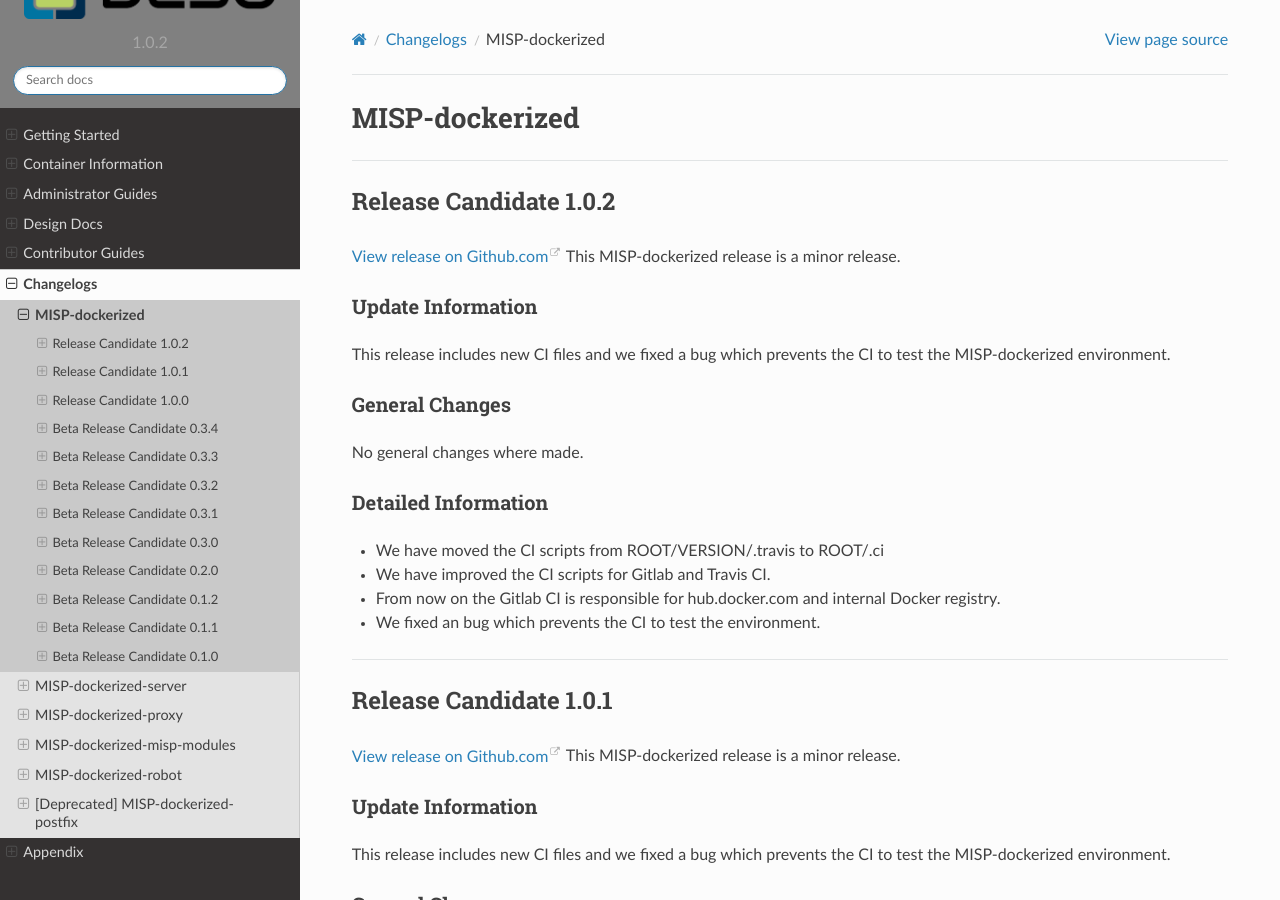
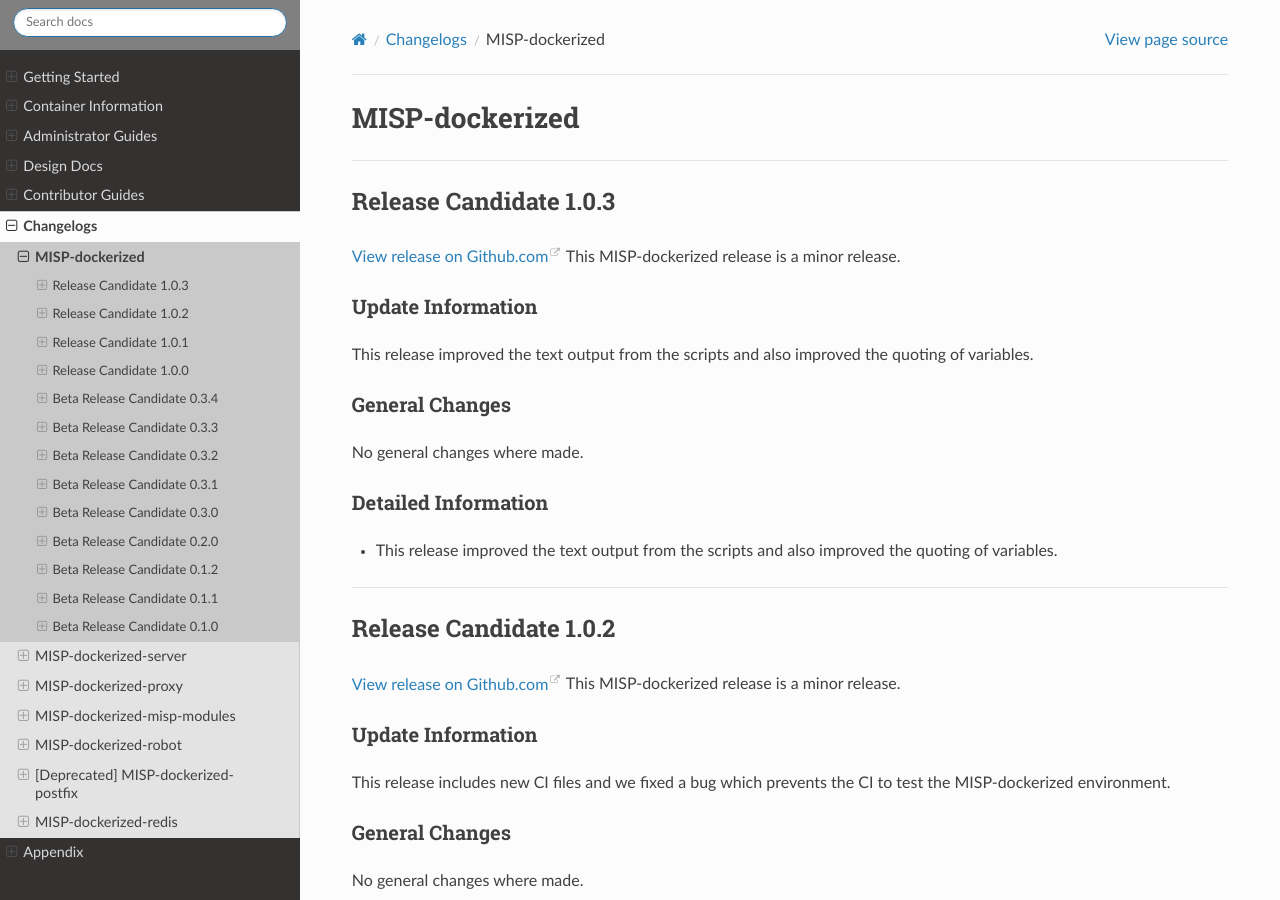
Before and after one commit to DCSO/MISP-dockerized-docs, a Sphinx documentation site: the page built from docs/changelogs/MISP-dockerized.md, in a window 1280 px wide and 900 px high. Built offline with Sphinx 7.4.7 and the Read the Docs theme 2.0.0, drawn with Linux system fonts in a browser that asks for light colours; pages that are not in the unit, such as notebooks, are missing from menus.

Commit message:
Change Documentation to 1.0.3 and add redis in index files (#6)
* Updated Configuration to 1.0.3
* Added new redis fils to the index files

```diff
--- a/docs/changelogs/MISP-dockerized.md
+++ b/docs/changelogs/MISP-dockerized.md
@@ -1,4 +1,18 @@
 # MISP-dockerized
+
+
+
+
+---
+## Release Candidate 1.0.3
+[View release on Github.com](https://github.com/DCSO/MISP-dockerized/releases/tag/v1.0.3)
+This MISP-dockerized release is a minor release.
+### Update Information
+This release improved the text output from the scripts and also improved the quoting of variables.
+### General Changes
+No general changes where made.
+### Detailed Information
+- This release improved the text output from the scripts and also improved the quoting of variables.
 
 
 ---
--- a/docs/changelogs/index.rst
+++ b/docs/changelogs/index.rst
@@ -12,6 +12,7 @@
    MISP-dockerized-misp-modules
    MISP-dockerized-robot
    MISP-dockerized-postfix
+   MISP-dockerized-redis
 
 
 .. warning::
--- a/docs/conf.py
+++ b/docs/conf.py
@@ -28,9 +28,9 @@
 author = 'DCSO GmbH'
 
 # The short X.Y version
-version = '1.0.2'
+version = '1.0.3'
 # The full version, including alpha/beta/rc tags
-release = '1.0.2'
+release = '1.0.3'
 
 github_doc_root = 'https://github.com/DCSO/MISP-dockerized-docs/tree/master/docs/'
 
--- a/docs/container-information/index.rst
+++ b/docs/container-information/index.rst
@@ -11,3 +11,4 @@
    MISP-dockerized-misp-modules
    MISP-dockerized-robot
    MISP-dockerized-postfix
+   MISP-dockerized-redis
```
